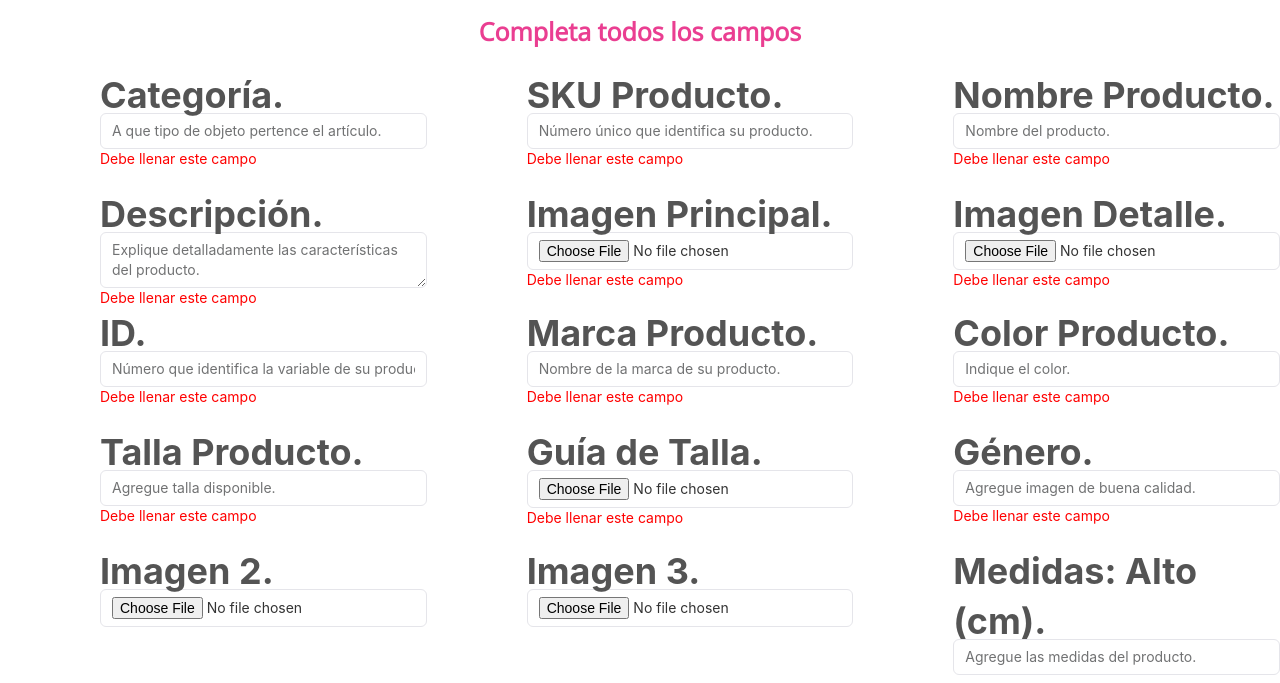
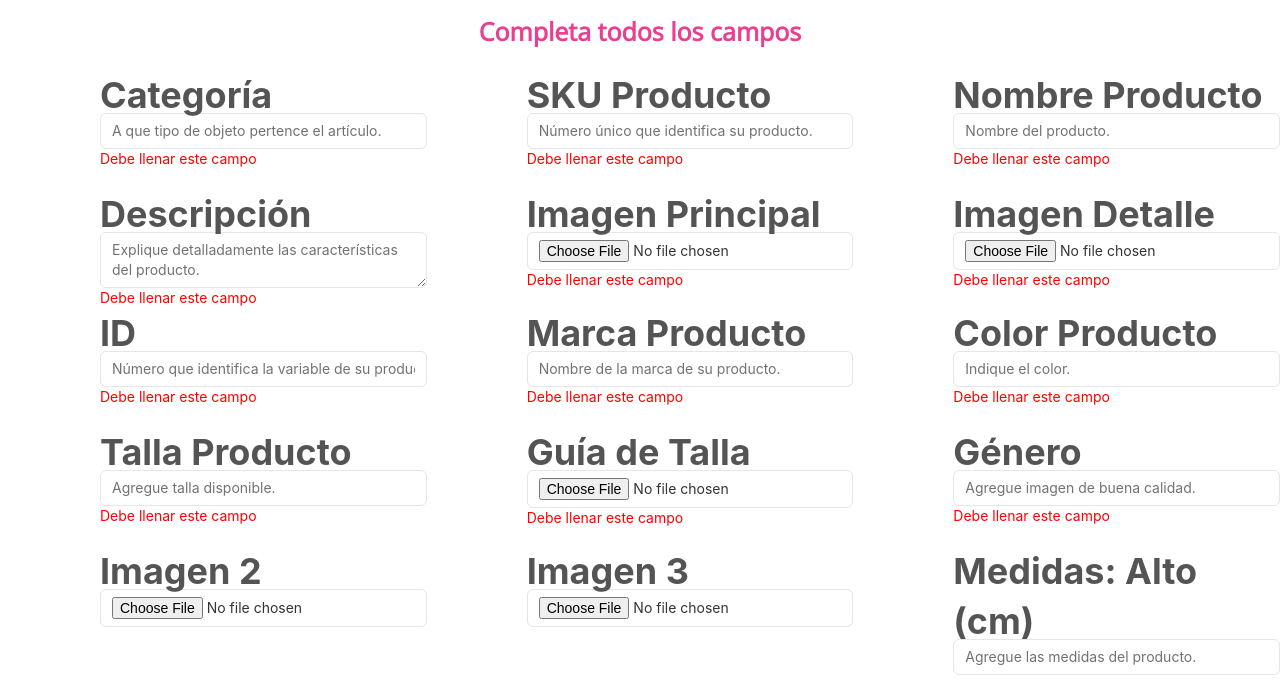
Before and after one commit to HeidiRivas/Ripley-app, a React (Create React App) app: page /newproduct in a window 1280 px wide. Shown: the part 193-876 px from the top of the page. Built offline with nearby package versions, Linux system fonts and the light colour scheme.

Commit message:
Saque puntos

```diff
--- a/src/Pages/NewProduct/NewProduct.js
+++ b/src/Pages/NewProduct/NewProduct.js
@@ -39,126 +39,126 @@ const NewProduct = () => {
   const campos = [
     {
       nombre: "categoria",
-      mostrar: "Categoría.",
+      mostrar: "Categoría",
       descripcion: "A que tipo de objeto pertence el artículo.",
       obligatorio: true,
       tipo: "input",
     },
     {
       nombre: "SKU_seller",
-      mostrar: "SKU Producto.",
+      mostrar: "SKU Producto",
       descripcion: "Número único que identifica su producto.",
       obligatorio: true,
       tipo: "input",
     },
     {
       nombre: "título",
-      mostrar: "Nombre Producto.",
+      mostrar: "Nombre Producto",
       descripcion: "Nombre del producto.",
       obligatorio: true,
       tipo: "input",
     },
     {
       nombre: "descripcion",
-      mostrar: "Descripción.",
+      mostrar: "Descripción",
       descripcion: "Explique detalladamente las características del producto.",
       obligatorio: true,
       tipo: "area",
     },
     {
       nombre: "imagen1",
-      mostrar: "Imagen Principal.",
+      mostrar: "Imagen Principal",
       descripcion: "Agregue imagen de buena calidad.",
       obligatorio: true,
       tipo: "file",
     },
     {
       nombre: "imagen_Miniatura",
-      mostrar: "Imagen Detalle.",
+      mostrar: "Imagen Detalle",
       descripcion: "Agregue imagen de buena calidad.",
       obligatorio: true,
       tipo: "file",
     },
     {
       nombre: "variant_id",
-      mostrar: "ID.",
+      mostrar: "ID",
       descripcion:"Número que identifica la variable de su producto, de existir.",
       obligatorio: true,
       tipo: "input",
     },
     {
       nombre: "marca",
-      mostrar: "Marca Producto.",
+      mostrar: "Marca Producto",
       descripcion: "Nombre de la marca de su producto.",
       obligatorio: true,
       tipo: "input",
     },
     {
       nombre: "color",
-      mostrar: "Color Producto.",
+      mostrar: "Color Producto",
       descripcion: "Indique el color.",
       obligatorio: true,
       tipo: "input",
     },
     {
       nombre: "talla",
-      mostrar: "Talla Producto.",
+      mostrar: "Talla Producto",
       descripcion: "Agregue talla disponible.",
       obligatorio: true,
       tipo: "input",
     },
     {
       nombre: "tabla_de_tallas",
-      mostrar: "Guía de Talla.",
+      mostrar: "Guía de Talla",
       descripcion: "Ingrese tabla de tallas.",
       obligatorio: true,
       tipo: "file",
     },
     {
       nombre: "genero",
-      mostrar: "Género.",
+      mostrar: "Género",
       descripcion: "Agregue imagen de buena calidad.",
       obligatorio: true,
       tipo: "input",
     },
     {
       nombre: "Imagen-2",
-      mostrar: "Imagen 2.",
+      mostrar: "Imagen 2",
       descripcion: "Agregue otra imagen.",
       obligatorio: false,
       tipo: "file",
     },
     {
       nombre: "Imagen-3",
-      mostrar: "Imagen 3.",
+      mostrar: "Imagen 3",
       descripcion: "Agregue otra imagen.",
       obligatorio: false,
       tipo: "file",
     },
     {
       nombre: "medida-alto",
-      mostrar: "Medidas: Alto (cm).",
+      mostrar: "Medidas: Alto (cm)",
       descripcion: "Agregue las medidas del producto.",
       obligatorio: false,
       tipo: "input",
     },
     {
       nombre: "medida-Ancho",
-      mostrar: "Medidas: Ancho (cm).",
+      mostrar: "Medidas: Ancho (cm)",
       descripcion: "Agregue las medidas del producto.",
       obligatorio: false,
       tipo: "input",
     },
     {
       nombre: "medida-Largo",
-      mostrar: "Medidas: Largo (cm.",
+      mostrar: "Medidas: Largo (cm)",
       descripcion: "Agregue las medidas del producto.",
       obligatorio: false,
       tipo: "input",
     },
     {
       nombre: "Peso-producto",
-      mostrar: "Peso del Producto (kg).",
+      mostrar: "Peso del Producto (kg)",
       descripcion: "Ingrese el peso del producto.",
       obligatorio: false,
       tipo: "input",
```
